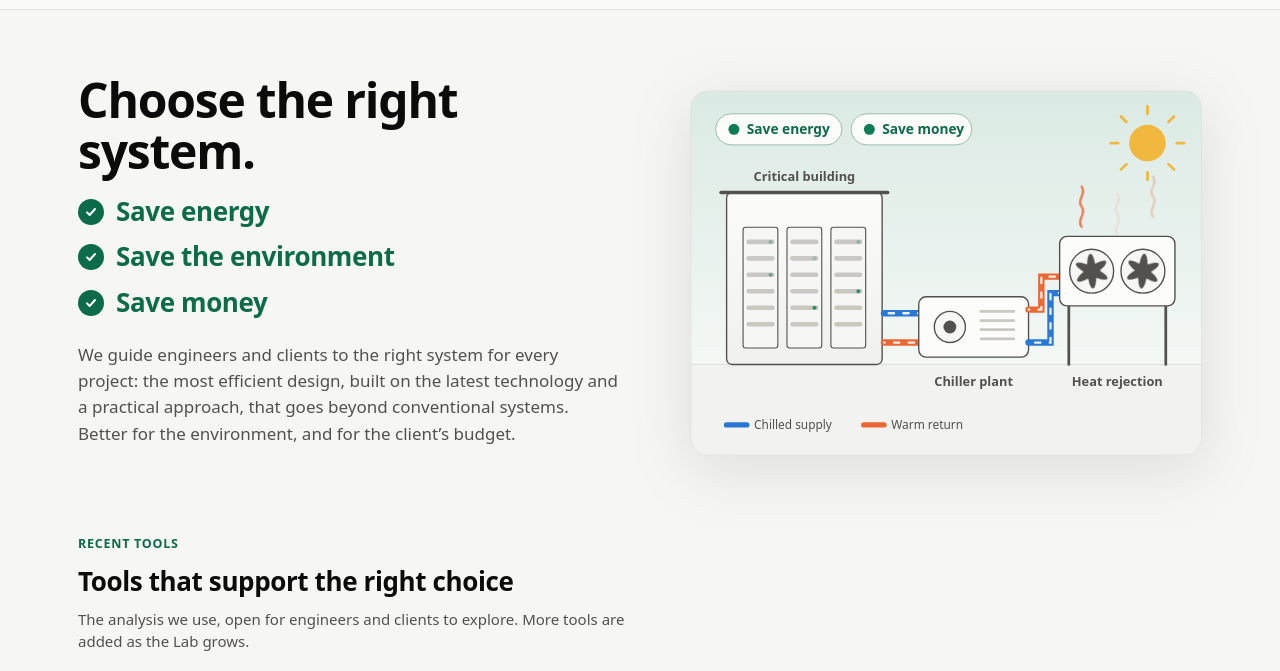
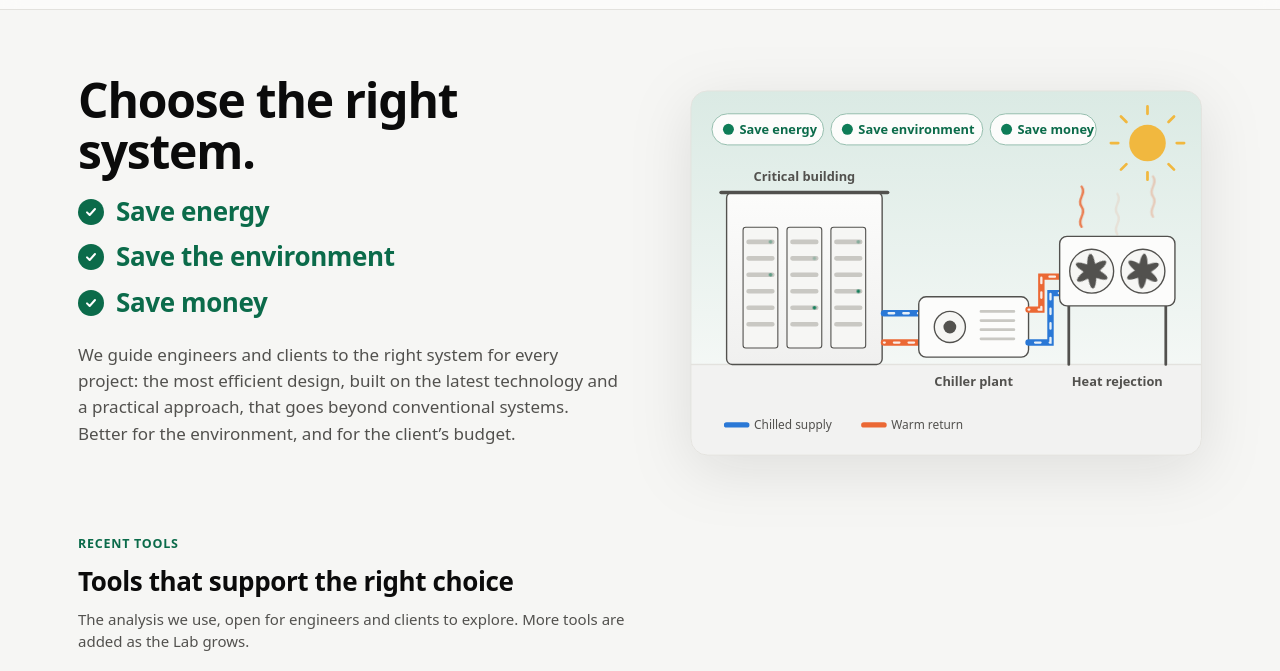
Before and after one commit to Motaz-othman/othman-energy-lab, a plain HTML site: page index.html in a window 1280 px wide. Shown: the part 49-720 px from the top of the page. Drawn offline with Linux system fonts and the light colour scheme.

Commit message:
Home illustration: add a Save environment badge
Co-Authored-By: Claude Opus 5.5 <noreply@anthropic.com>

```diff
--- a/index.html
+++ b/index.html
@@ -56,7 +56,7 @@ a.fc:hover{transform:translateY(-2px);box-shadow:0 8px 22px color-mix(in srgb,va
 .heroart .sun path{stroke:color-mix(in srgb,var(--s4) 75%,var(--surface));stroke-width:3;stroke-linecap:round}
 .heroart .badge rect{fill:var(--surface);stroke:color-mix(in srgb,var(--brand) 40%,var(--border))}
 .heroart .badge circle{fill:var(--brand)}
-.heroart .badge text{fill:var(--brand-ink);font-size:15px;font-weight:700}
+.heroart .badge text{fill:var(--brand-ink);font-size:14px;font-weight:700}
 .heroart .lbl{fill:var(--text2);font-size:14px;font-weight:600}
 .heroart .bld{stroke:var(--text2);stroke-width:1.5}
 .heroart .roof{stroke:var(--text2);stroke-width:4;stroke-linecap:round}
@@ -126,8 +126,9 @@ a.fc:hover{transform:translateY(-2px);box-shadow:0 8px 22px color-mix(in srgb,va
         <g clip-path="url(#framec)"><rect class="ground" x="1" y="300" width="558" height="99"/><path class="groundline" d="M1 300H559"/></g>
         <rect class="frame" x="1" y="1" width="558" height="398" rx="18" fill="none"/>
         <g class="sun"><circle cx="500" cy="58" r="20"/><path d="M500 26v-8M500 98v-8M468 58h-8M540 58h-8M477 35l-6-6M529 87l-6-6M523 35l6-6M471 87l6-6"/></g>
-        <g class="badge"><rect x="28" y="26" width="138" height="34" rx="17"/><circle cx="48" cy="43" r="6"/><text x="62" y="48">Save energy</text></g>
-        <g class="badge"><rect x="176" y="26" width="132" height="34" rx="17"/><circle cx="196" cy="43" r="6"/><text x="210" y="48">Save money</text></g>
+        <g class="badge"><rect x="24" y="26" width="122" height="34" rx="17"/><circle cx="42" cy="43" r="6"/><text x="54" y="48">Save energy</text></g>
+        <g class="badge"><rect x="154" y="26" width="166" height="34" rx="17"/><circle cx="172" cy="43" r="6"/><text x="184" y="48">Save environment</text></g>
+        <g class="badge"><rect x="328" y="26" width="116" height="34" rx="17"/><circle cx="346" cy="43" r="6"/><text x="358" y="48">Save money</text></g>
         <text class="lbl" x="125" y="100" text-anchor="middle">Critical building</text>
         <rect class="bld" x="40" y="112" width="170" height="188" rx="6" fill="url(#bld)"/>
         <path class="roof" d="M34 112H216"/>
```
